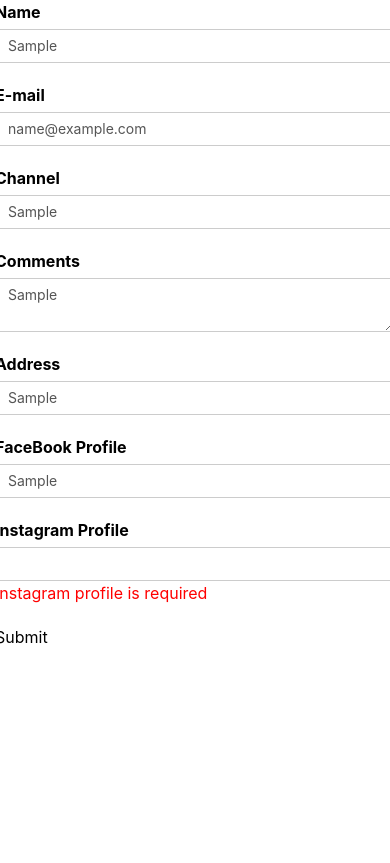
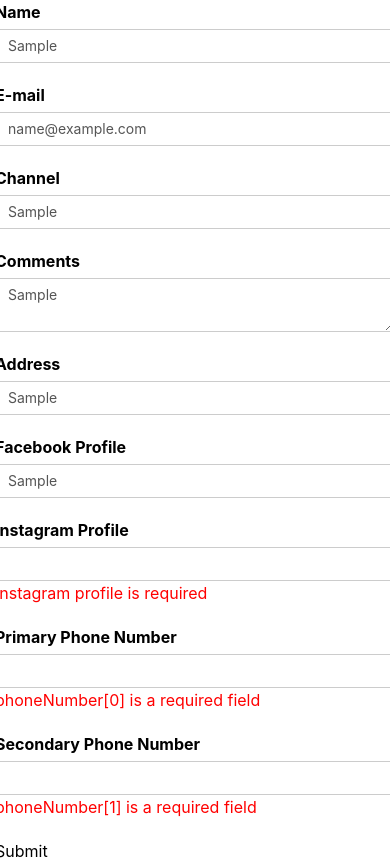
Before and after one commit to Divyanshu422/Learning, a React (Create React App) app in the folder React_Library/Formik_Library/: page / in a window 390 px wide. Both pictures are taken after typing "Sample", "name@example.com", "Sample", "Sample", "Sample", "Sample" into the empty fields and a click on the button "Submit". Built offline with nearby package versions, Linux system fonts and the light colour scheme; the HTML template or start-up script is replaced by a standard one.

Commit message:
Array of phone number

```diff
--- a/React_Library/Formik_Library/src/components/NewYoutubeForm.js
+++ b/React_Library/Formik_Library/src/components/NewYoutubeForm.js
@@ -2,6 +2,8 @@ import React from "react";
 import { Formik, Form, Field, ErrorMessage } from "formik";
 import * as yup from "yup";
 import TextError from "./TextError";
+
+// Initial form values
 const initialValues = {
   name: "",
   email: "",
@@ -12,10 +14,15 @@ const initialValues = {
     facebook: "",
     instagram: "",
   },
+  phoneNumber: ["", ""],
 };
+
+// On submit function
 const onSubmit = (values_Object) => {
   console.log(values_Object);
 };
+
+// Validation schema
 const validationSchema = yup.object({
   name: yup.string().required("Name is required!"),
   email: yup
@@ -28,7 +35,13 @@ const onSubmit = (values_Object) => {
     facebook: yup.string().required("Facebook profile is required"),
     instagram: yup.string().required("Instagram profile is required"),
   }),
+  phoneNumber: yup
+    .array()
+    .of(yup.string().required())
+    .length(2, "Must have exactly 2 phone numbers"),
 });
+
+// Form component
 function NewYoutubeForm() {
   return (
     <Formik
@@ -69,41 +82,28 @@ function NewYoutubeForm() {
             placeholder="Any Comments"
           />
           <ErrorMessage name="comment">
-            {
-              /*
-               * Implementing the render props pattern:
-               * we need to define the arrow function which consume the props where error is defined in children key
-               */
-              (props) => {
-                return (
+            {(msg) => (
               <div>
-                    <p className="error">{props}</p>
+                <p className="error">{msg}</p>
               </div>
-                );
-              }
-            }
+            )}
           </ErrorMessage>
         </div>
 
         <div className="form-control">
           <label htmlFor="address">Address</label>
           <Field name="address">
-            {(props) => {
-              // Destructuring the props
-              const { meta, field, form } = props;
-              // To hook the input tag with Formik we need to spread Field prop
-              return (
+            {({ meta, field }) => (
               <div>
                 <input type="text" id="address" {...field} />
                 {meta.touched && meta.error ? <div>{meta.error}</div> : null}
               </div>
-              );
-            }}
+            )}
           </Field>
         </div>
 
         <div className="form-control">
-          <label htmlFor="facebook">FaceBook Profile</label>
+          <label htmlFor="facebook">Facebook Profile</label>
           <Field type="text" id="facebook" name="social.facebook" />
           <ErrorMessage
             name="social.facebook"
@@ -122,9 +122,30 @@ function NewYoutubeForm() {
           />
         </div>
 
-        <button type="submit"> Submit </button>
+        <div className="form-control">
+          <label htmlFor="primaryPh">Primary Phone Number</label>
+          <Field type="text" id="primaryPh" name="phoneNumber[0]" />
+          <ErrorMessage
+            name="phoneNumber[0]"
+            component="div"
+            className="error"
+          />
+        </div>
+
+        <div className="form-control">
+          <label htmlFor="secondaryPh">Secondary Phone Number</label>
+          <Field type="text" id="secondaryPh" name="phoneNumber[1]" />
+          <ErrorMessage
+            name="phoneNumber[1]"
+            component="div"
+            className="error"
+          />
+        </div>
+
+        <button type="submit">Submit</button>
       </Form>
     </Formik>
   );
 }
+
 export default NewYoutubeForm;
```
Lines whose indentation alone changed are shown as unchanged.
